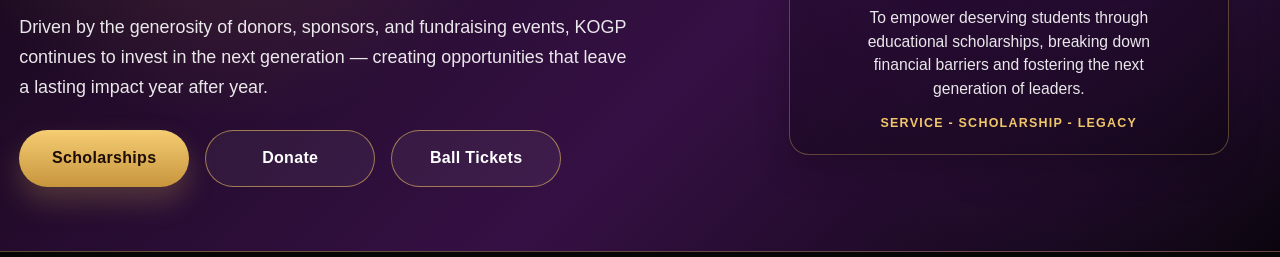
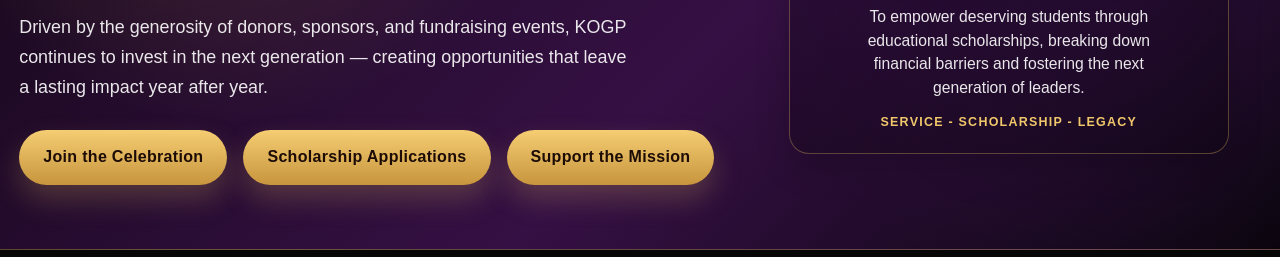
Before and after one commit to poughbear/KOGP-Website, a website: page index.html in a window 1280 px wide. Shown: the part 543-800 px from the top of the page. Drawn offline with Linux system fonts and the light colour scheme.

Commit message:
Update hero calls to action

```diff
--- a/index.html
+++ b/index.html
@@ -199,9 +199,9 @@
           <p>The Krewe of Grady Pough, Sr. (KOGP) is a nonprofit organization based in Mobile, Alabama. Our mission is to empower students through scholarships and community support, continuing the legacy of Grady Pough, Sr.</p>
           <p>Driven by the generosity of donors, sponsors, and fundraising events, KOGP continues to invest in the next generation &mdash; creating opportunities that leave a lasting impact year after year.</p>
           <div class="hero-actions">
-            <a class="btn btn-primary" href="#scholarships">Scholarships</a>
-            <a class="btn btn-outline" href="https://www.zeffy.com/en-US/donation-form/donate-to-the-kogp-scholarship-fund" target="_blank" rel="noopener noreferrer">Donate</a>
-            <a class="btn btn-outline" href="https://www.zeffy.com/en-US/ticketing/16th-annual-kogp-mardi-gras-ball" target="_blank" rel="noopener noreferrer">Ball Tickets</a>
+            <a class="btn btn-primary" href="https://www.zeffy.com/en-US/ticketing/16th-annual-kogp-mardi-gras-ball" target="_blank" rel="noopener noreferrer">Join the Celebration</a>
+            <a class="btn btn-primary" href="https://drive.google.com/drive/folders/15MWrX336aXIKFC2pQSN_T9tNecjcNm11" target="_blank" rel="noopener noreferrer">Scholarship Applications</a>
+            <a class="btn btn-primary" href="https://www.zeffy.com/en-US/donation-form/donate-to-the-kogp-scholarship-fund" target="_blank" rel="noopener noreferrer">Support the Mission</a>
           </div>
         </div>
         <aside class="hero-card">
```
